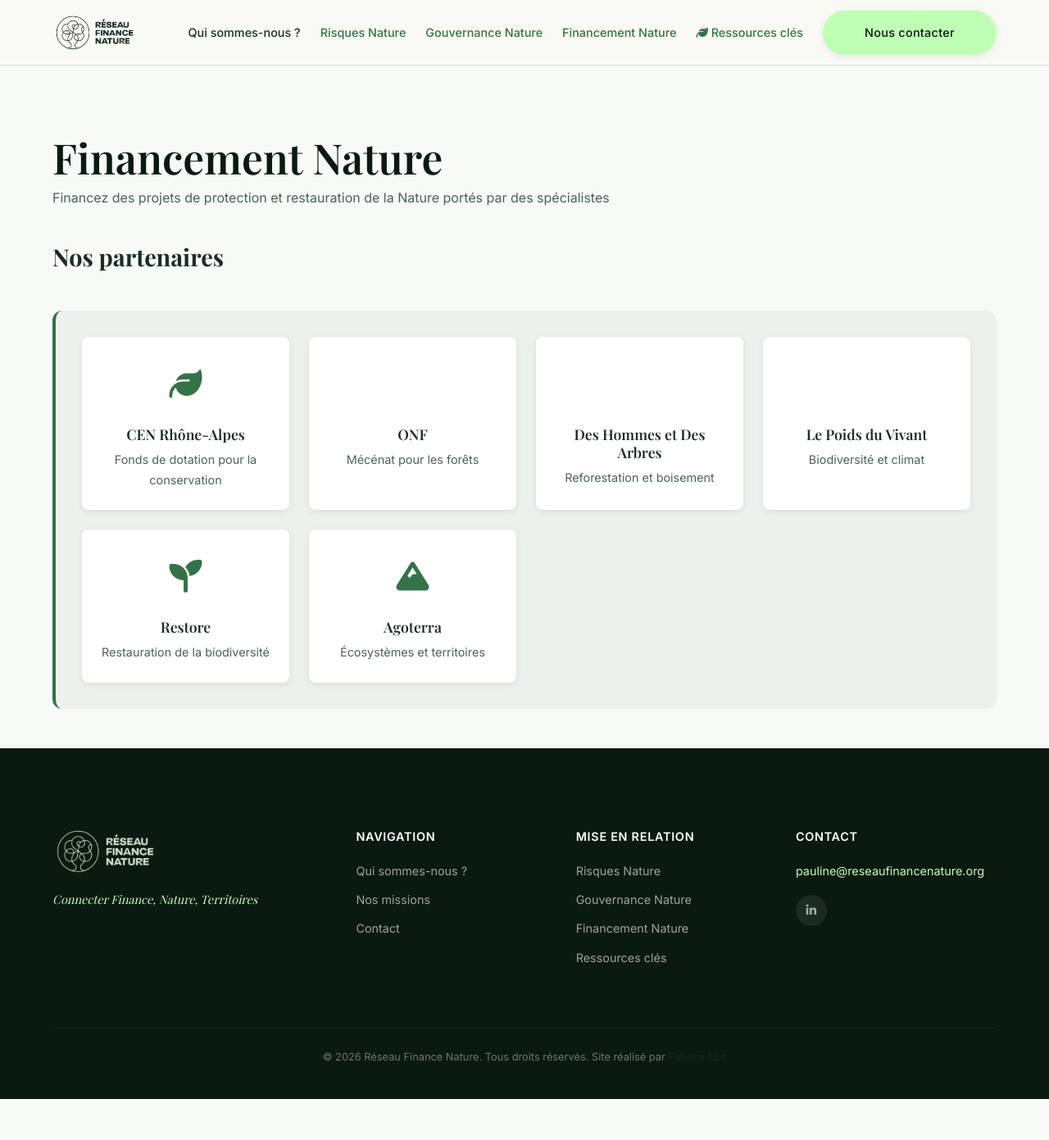
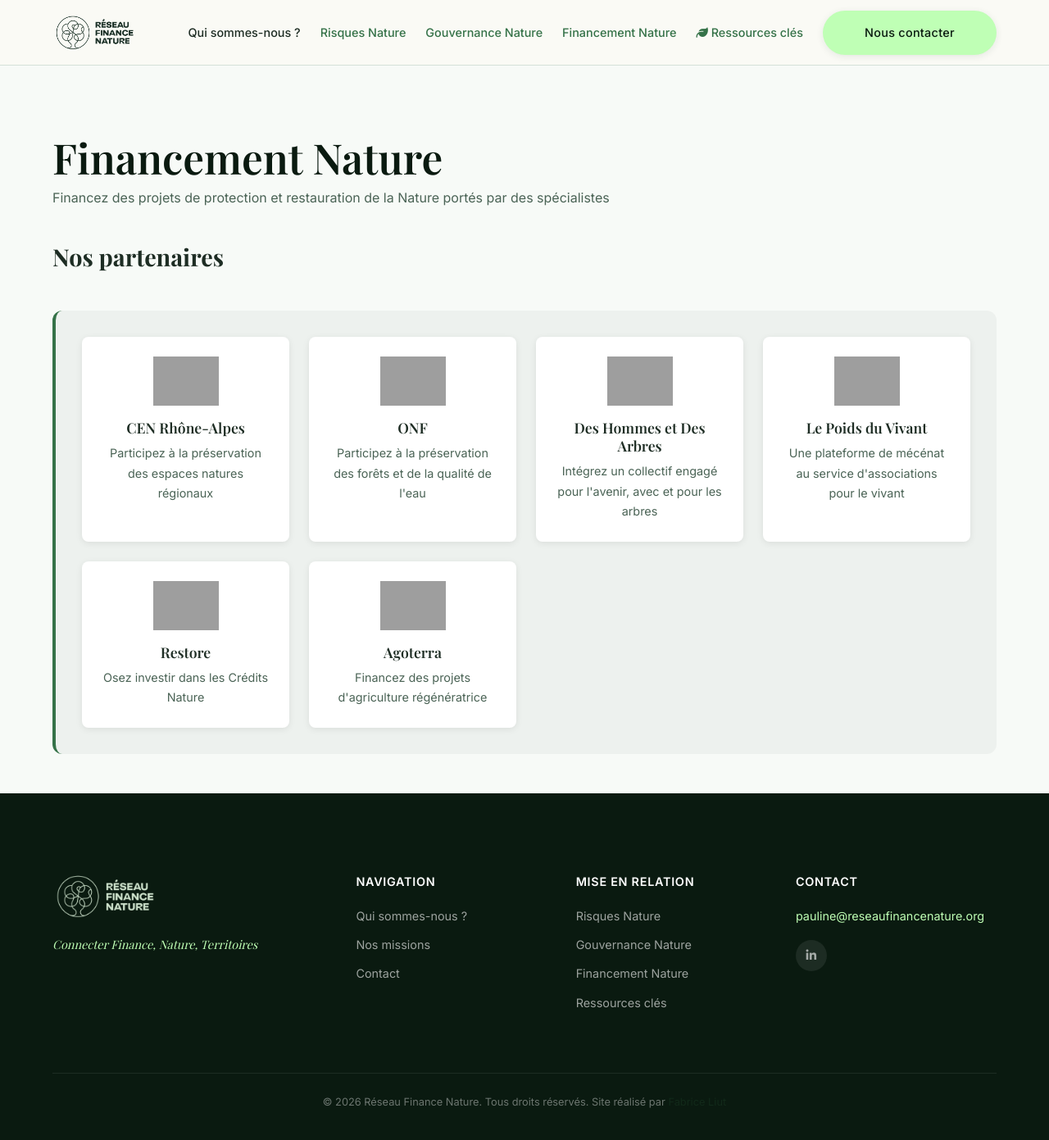
Before and after one commit to fabriceliut/reseau-finance-nature, a Jekyll site: the page built from pages/financements.html, in a window 1280 px wide and 1396 px high. Shown: the top 1391 px of the window at 82% size. Built offline with Jekyll 4.4.1, drawn with Linux system fonts in a browser that asks for light colours; grey boxes are pictures that could not be loaded.

Commit message:
Mise à jour complète des 6 vignettes Financement avec logos officiels et textes actualisés (CEN, ONF, DHDA, PDV, Restore, Agoterra)

```diff
--- a/pages/financements.html
+++ b/pages/financements.html
@@ -20,61 +20,61 @@
       <div style="display: grid; grid-template-columns: repeat(auto-fit, minmax(200px, 1fr)); gap: 1.5rem;">
         <a href="https://www.cen-rhonealpes.fr/fondsdotation/" target="_blank" rel="noopener noreferrer" class="partner-card fade-up" style="display: inline-block; padding: 1.5rem; background: white; border-radius: 0.5rem; text-decoration: none; transition: transform 0.2s ease, box-shadow 0.2s ease; box-shadow: 0 2px 8px rgba(0, 0, 0, 0.08);">
           <div style="text-align: center;">
-            <div style="font-size: 2.5rem; margin-bottom: 1rem; color: var(--color-accent);">
-              <i aria-hidden="true" class="fas fa-leaf"></i>
+            <div style="margin-bottom: 1rem; display: flex; justify-content: center;">
+              <img src="https://www.cen-rhonealpes.fr/wp-content/uploads/2017/05/cenico.jpg" alt="CEN Rhône-Alpes" style="max-height: 60px; width: auto;">
             </div>
             <h3 style="margin: 0.5rem 0; font-size: 1.1rem; color: var(--color-text); font-weight: 600;">CEN Rhône-Alpes</h3>
-            <p style="margin: 0.5rem 0 0 0; font-size: 0.9rem; color: var(--color-text-light);">Fonds de dotation pour la conservation</p>
+            <p style="margin: 0.5rem 0 0 0; font-size: 0.9rem; color: var(--color-text-light);">Participez à la préservation des espaces natures régionaux</p>
           </div>
         </a>
 
         <a href="https://www.onf.fr/onf/+/36::mecenat-dons-onf-pour-des-projets-davenir.html" target="_blank" rel="noopener noreferrer" class="partner-card fade-up" style="display: inline-block; padding: 1.5rem; background: white; border-radius: 0.5rem; text-decoration: none; transition: transform 0.2s ease, box-shadow 0.2s ease; box-shadow: 0 2px 8px rgba(0, 0, 0, 0.08);">
           <div style="text-align: center;">
-            <div style="font-size: 2.5rem; margin-bottom: 1rem; color: var(--color-accent);">
-              <i aria-hidden="true" class="fas fa-trees"></i>
+            <div style="margin-bottom: 1rem; display: flex; justify-content: center;">
+              <img src="https://www.onf.fr/medias/logos/logo-onf.svg" alt="ONF" style="max-height: 60px; width: auto;">
             </div>
             <h3 style="margin: 0.5rem 0; font-size: 1.1rem; color: var(--color-text); font-weight: 600;">ONF</h3>
-            <p style="margin: 0.5rem 0 0 0; font-size: 0.9rem; color: var(--color-text-light);">Mécénat pour les forêts</p>
+            <p style="margin: 0.5rem 0 0 0; font-size: 0.9rem; color: var(--color-text-light);">Participez à la préservation des forêts et de la qualité de l'eau</p>
           </div>
         </a>
 
         <a href="https://www.deshommesetdesarbres.org/" target="_blank" rel="noopener noreferrer" class="partner-card fade-up" style="display: inline-block; padding: 1.5rem; background: white; border-radius: 0.5rem; text-decoration: none; transition: transform 0.2s ease, box-shadow 0.2s ease; box-shadow: 0 2px 8px rgba(0, 0, 0, 0.08);">
           <div style="text-align: center;">
-            <div style="font-size: 2.5rem; margin-bottom: 1rem; color: var(--color-accent);">
-              <i aria-hidden="true" class="fas fa-spa"></i>
+            <div style="margin-bottom: 1rem; display: flex; justify-content: center;">
+              <img src="https://www.deshommesetdesarbres.org/wp-content/uploads/2024/02/image-rs-dhda.png" alt="Des Hommes et Des Arbres" style="max-height: 60px; width: auto;">
             </div>
             <h3 style="margin: 0.5rem 0; font-size: 1.1rem; color: var(--color-text); font-weight: 600;">Des Hommes et Des Arbres</h3>
-            <p style="margin: 0.5rem 0 0 0; font-size: 0.9rem; color: var(--color-text-light);">Reforestation et boisement</p>
+            <p style="margin: 0.5rem 0 0 0; font-size: 0.9rem; color: var(--color-text-light);">Intégrez un collectif engagé pour l'avenir, avec et pour les arbres</p>
           </div>
         </a>
 
         <a href="https://www.lepoidsduvivant.org/" target="_blank" rel="noopener noreferrer" class="partner-card fade-up" style="display: inline-block; padding: 1.5rem; background: white; border-radius: 0.5rem; text-decoration: none; transition: transform 0.2s ease, box-shadow 0.2s ease; box-shadow: 0 2px 8px rgba(0, 0, 0, 0.08);">
           <div style="text-align: center;">
-            <div style="font-size: 2.5rem; margin-bottom: 1rem; color: var(--color-accent);">
-              <i aria-hidden="true" class="fas fa-globe"></i>
+            <div style="margin-bottom: 1rem; display: flex; justify-content: center;">
+              <img src="https://www.lepoidsduvivant.org/wp-content/uploads/2024/05/LePoIdsDuVivant_Logo_CMJN.png" alt="Le Poids du Vivant" style="max-height: 60px; width: auto;">
             </div>
             <h3 style="margin: 0.5rem 0; font-size: 1.1rem; color: var(--color-text); font-weight: 600;">Le Poids du Vivant</h3>
-            <p style="margin: 0.5rem 0 0 0; font-size: 0.9rem; color: var(--color-text-light);">Biodiversité et climat</p>
+            <p style="margin: 0.5rem 0 0 0; font-size: 0.9rem; color: var(--color-text-light);">Une plateforme de mécénat au service d'associations pour le vivant</p>
           </div>
         </a>
 
         <a href="https://restorebiodiversity.eu/" target="_blank" rel="noopener noreferrer" class="partner-card fade-up" style="display: inline-block; padding: 1.5rem; background: white; border-radius: 0.5rem; text-decoration: none; transition: transform 0.2s ease, box-shadow 0.2s ease; box-shadow: 0 2px 8px rgba(0, 0, 0, 0.08);">
           <div style="text-align: center;">
-            <div style="font-size: 2.5rem; margin-bottom: 1rem; color: var(--color-accent);">
-              <i aria-hidden="true" class="fas fa-seedling"></i>
+            <div style="margin-bottom: 1rem; display: flex; justify-content: center;">
+              <img src="https://restorebiodiversity.eu/wp-content/uploads/2026/01/Logo-FPB-PLANCHE-EN-03.png" alt="Restore" style="max-height: 60px; width: auto;">
             </div>
             <h3 style="margin: 0.5rem 0; font-size: 1.1rem; color: var(--color-text); font-weight: 600;">Restore</h3>
-            <p style="margin: 0.5rem 0 0 0; font-size: 0.9rem; color: var(--color-text-light);">Restauration de la biodiversité</p>
+            <p style="margin: 0.5rem 0 0 0; font-size: 0.9rem; color: var(--color-text-light);">Osez investir dans les Crédits Nature</p>
           </div>
         </a>
 
         <a href="https://www.agoterra.com/" target="_blank" rel="noopener noreferrer" class="partner-card fade-up" style="display: inline-block; padding: 1.5rem; background: white; border-radius: 0.5rem; text-decoration: none; transition: transform 0.2s ease, box-shadow 0.2s ease; box-shadow: 0 2px 8px rgba(0, 0, 0, 0.08);">
           <div style="text-align: center;">
-            <div style="font-size: 2.5rem; margin-bottom: 1rem; color: var(--color-accent);">
-              <i aria-hidden="true" class="fas fa-mountain"></i>
+            <div style="margin-bottom: 1rem; display: flex; justify-content: center;">
+              <img src="https://cdn.prod.website-files.com/6757f03c784963d6da0552a1/69c3a6ff9136a37336061693_logo-suez.png" alt="Agoterra" style="max-height: 60px; width: auto;">
             </div>
             <h3 style="margin: 0.5rem 0; font-size: 1.1rem; color: var(--color-text); font-weight: 600;">Agoterra</h3>
-            <p style="margin: 0.5rem 0 0 0; font-size: 0.9rem; color: var(--color-text-light);">Écosystèmes et territoires</p>
+            <p style="margin: 0.5rem 0 0 0; font-size: 0.9rem; color: var(--color-text-light);">Financez des projets d'agriculture régénératrice</p>
           </div>
         </a>
       </div>
```
